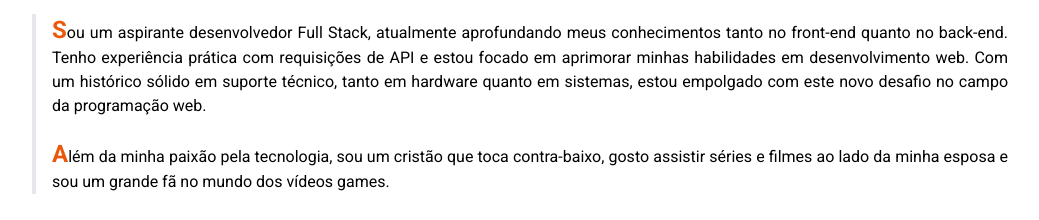
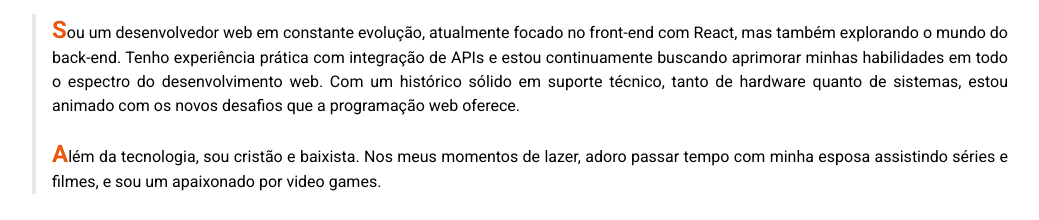
Before and after one commit to maxmalato/maxmalato.github.io, a website: page index.html in a window 1280 px wide. Shown: the part 732-952 px from the top of the page, without its empty margins (120-1159 px from the left). Drawn offline with nearby package versions, Linux system fonts and the light colour scheme; a web font is replaced by a local one.

Commit message:
Atualização em Sobre Mim

```diff
--- a/index.html
+++ b/index.html
@@ -94,18 +94,10 @@
 
             <div class="transition hover:border-orange-600 lg:border-l-4 lg:pl-4">
                 <p class="indent-8 text-justify my-5 lg:indent-0 dark:text-slate-100"><span
-                        class="text-orange-600 font-bold text-2xl">S</span>ou um
-                    aspirante desenvolvedor Full Stack, atualmente aprofundando
-                    meus conhecimentos tanto no front-end quanto no back-end. Tenho experiência prática com requisições
-                    de API e estou focado em aprimorar minhas habilidades em desenvolvimento web. Com um histórico
-                    sólido
-                    em suporte técnico, tanto em hardware quanto em sistemas, estou empolgado com este novo desafio no
-                    campo da programação web.
+                        class="text-orange-600 font-bold text-2xl">S</span>ou um desenvolvedor web em constante evolução, atualmente focado no front-end com React, mas também explorando o mundo do back-end. Tenho experiência prática com integração de APIs e estou continuamente buscando aprimorar minhas habilidades em todo o espectro do desenvolvimento web. Com um histórico sólido em suporte técnico, tanto de hardware quanto de sistemas, estou animado com os novos desafios que a programação web oferece.
                 </p>
                 <p class="indent-8 text-justify lg:indent-0 dark:text-slate-100"><span
-                        class="text-orange-600 font-bold text-2xl">A</span>lém da minha
-                    paixão pela tecnologia, sou um cristão que toca contra-baixo,
-                    gosto assistir séries e filmes ao lado da minha esposa e sou um grande fã no mundo dos vídeos games.
+                        class="text-orange-600 font-bold text-2xl">A</span>lém da tecnologia, sou cristão e baixista. Nos meus momentos de lazer, adoro passar tempo com minha esposa assistindo séries e filmes, e sou um apaixonado por video games.
                 </p>
             </div>
         </section>
```
